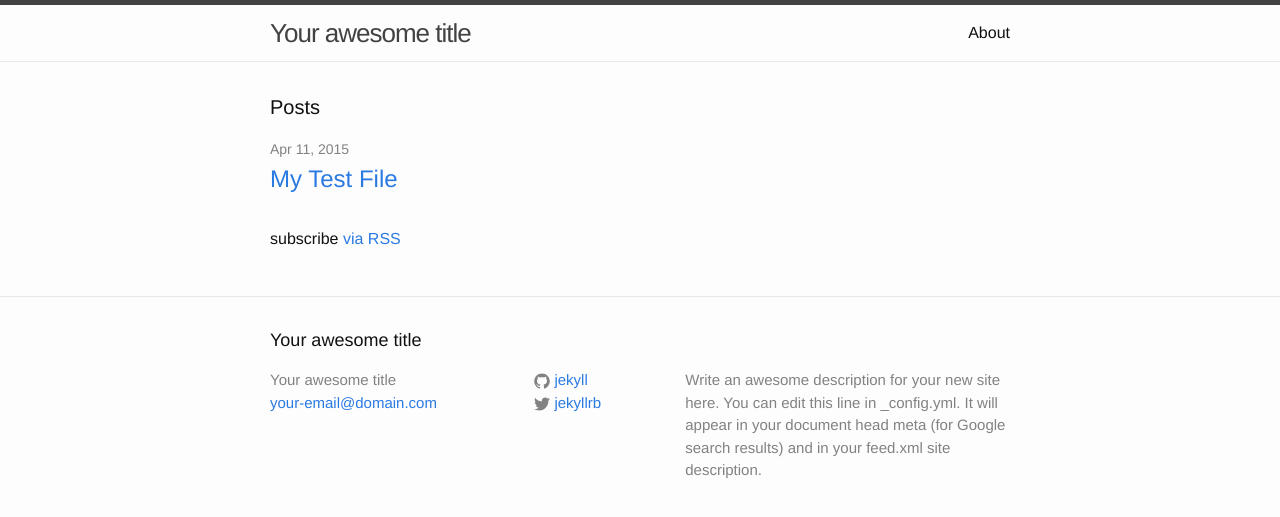
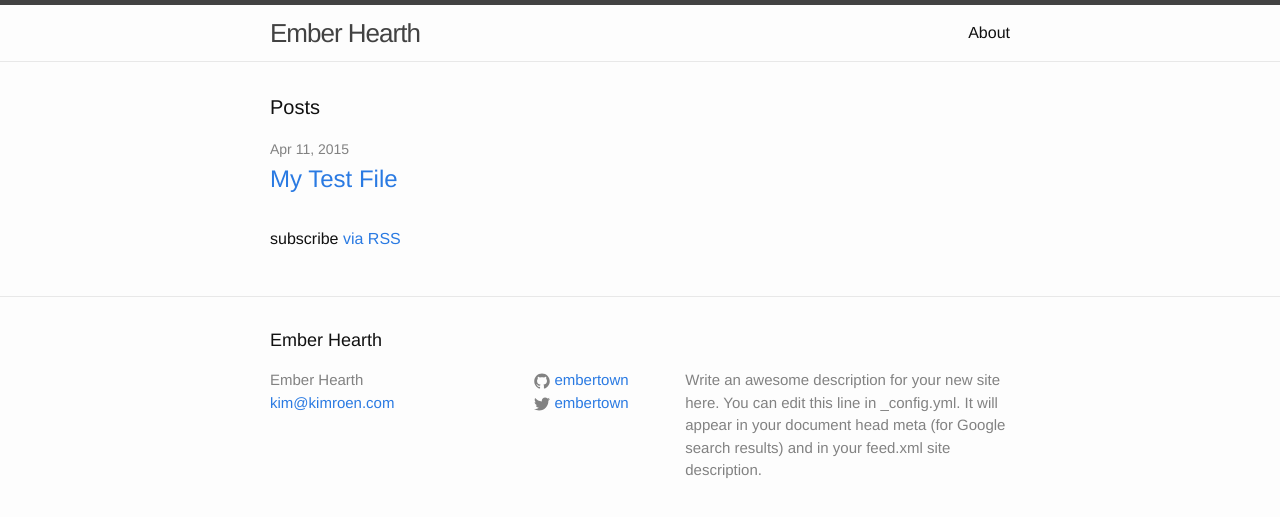
Before and after one commit to EmberTown/ember-hearth, a Jekyll site: the page built from index.html, in a window 1280 px wide. Shown: the top 517 px of the page. Built offline with Jekyll 4.4.1, drawn with Linux system fonts in a browser that asks for light colours.

Commit message:
Some base config

```diff
--- a/_config.yml
+++ b/_config.yml
@@ -1,18 +1,25 @@
 # Site settings
-title: Your awesome title
-email: your-email@domain.com
+title: Ember Hearth
 app_name: Ember Hearth
+email: kim@kimroen.com
 description: > # this means to ignore newlines until "baseurl:"
   Write an awesome description for your new site here. You can edit this
   line in _config.yml. It will appear in your document head meta (for
   Google search results) and in your feed.xml site description.
-twitter_username: jekyllrb
-github_username:  jekyll
 baseurl: "/ember-hearth" # the subpath of your site, e.g. /blog/
 url: "http://embertown.github.io" # the base hostname & protocol for your site
+twitter_username: embertown
+github_username:  embertown
 
 # Build settings
 markdown: kramdown
+
+# Github defaults
+highlighter: pygments
+
+# github: is also available, with this:
+# https://help.github.com/articles/repository-metadata-on-github-pages/
+
 defaults:
   -
     scope:
```
